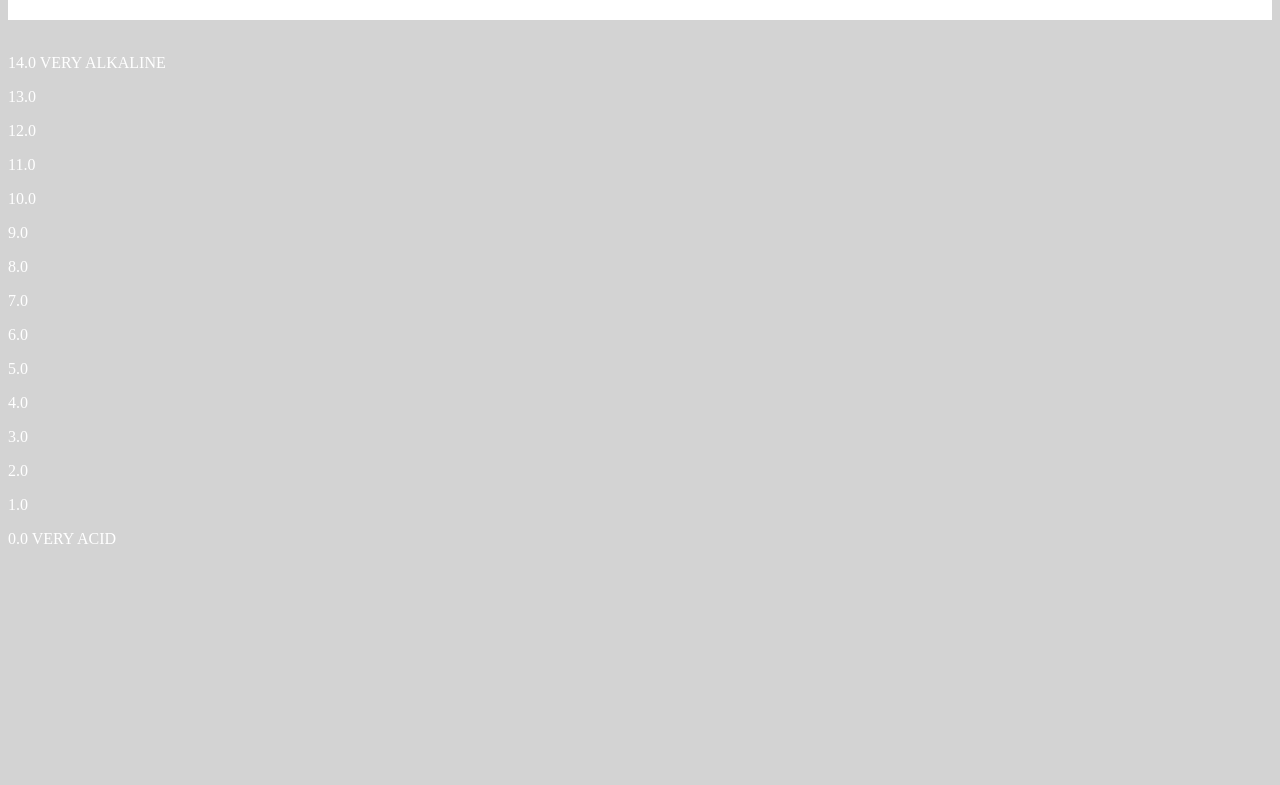
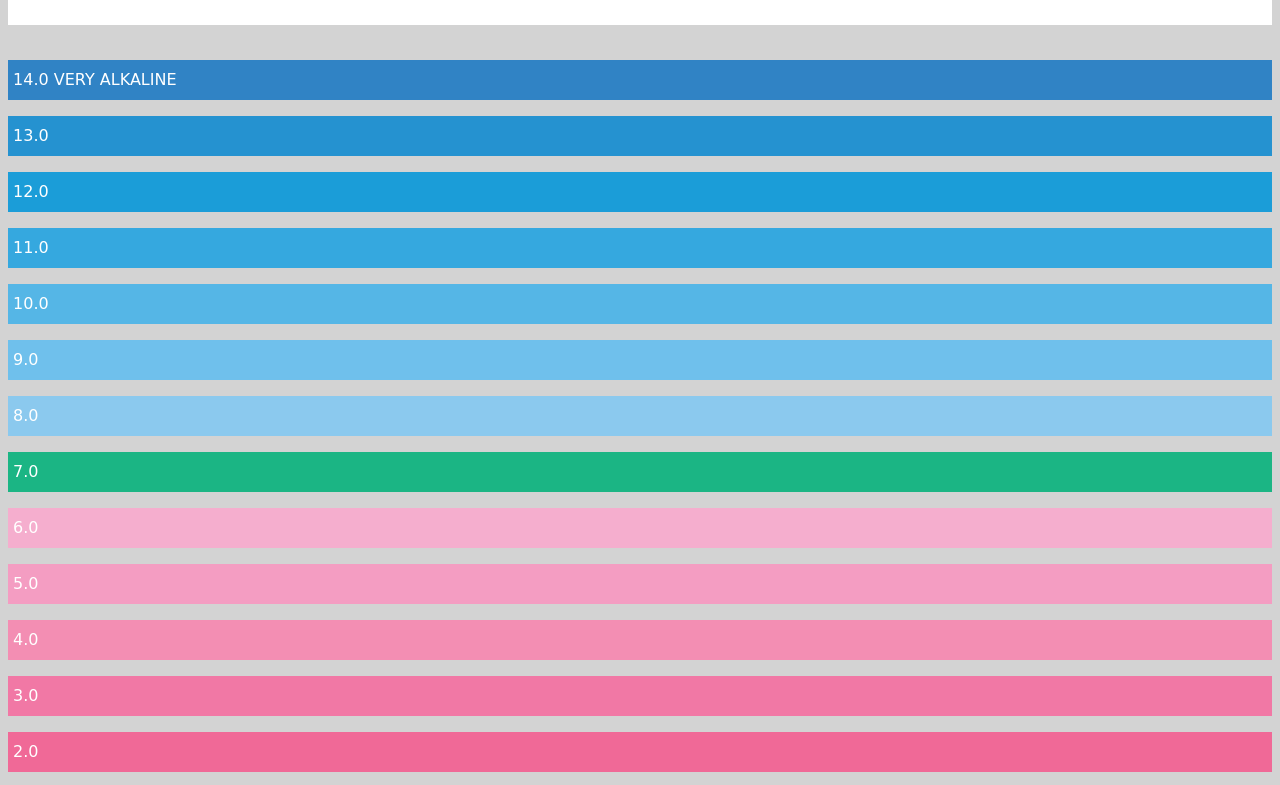
Before and after one commit to Saif-Asif/Gradient-Color-Table, a plain HTML site: page index.html in a window 1280 px wide. Shown: the part 140-925 px from the top of the page. Before the commit the page ends 800 px from the top, so only its background shows below. Drawn offline with Linux system fonts and the light colour scheme; a web font is replaced by a local one.

Commit message:
Ph-Scale

```diff
--- a/index.html
+++ b/index.html
@@ -11,15 +11,26 @@
     <br />
     <div class="SS">
       <br />
-      <h1>pH Scale</h1>
+      <h1>&nbsp;&nbsp;pH Scale</h1>
       <br />
     </div>
     <br />
-    <div>
-     <p class="AA"> 14.0 VERY ALKALINE</p>
-      <P class="AS"> 13.0 </P><P class="AD"> 12.0 </P><P class="AF"> 11.0</P><P class="AG"> 10.0 </P><P class="AH"> 9.0 </P><P class="AJ"> 8.0</P><P class="AK">7.0</P>
-      <P class="AL"> 6.0 </P><P class="AZ" >5.0 </P><P class="AX" >4.0 </P><P class="AC" >3.0</P> <P class="AV">2.0 </P><P class="AB">1.0 </P><P class="AN">0.0 VERY
-      ACID</P>
+    <div class="divs">
+      <p class="AA">&nbsp;14.0 VERY ALKALINE</p>
+      <p class="AS">&nbsp;13.0</p>
+      <p class="AD">&nbsp;12.0</p>
+      <p class="AF">&nbsp;11.0</p>
+      <p class="AG">&nbsp;10.0</p>
+      <p class="AH">&nbsp;9.0</p>
+      <p class="AJ">&nbsp;8.0</p>
+      <p class="AK">&nbsp;7.0</p>
+      <p class="AL">&nbsp;6.0</p>
+      <p class="AZ">&nbsp;5.0</p>
+      <p class="AX">&nbsp;4.0</p>
+      <p class="AC">&nbsp;3.0</p>
+      <p class="AV">&nbsp;2.0</p>
+      <p class="AB">&nbsp;1.0</p>
+      <p class="AN">&nbsp;0.0 VERY ACID</p>
     </div>
   </body>
 </html>
--- a/style.css
+++ b/style.css
@@ -1,109 +1,90 @@
+@import url("https://fonts.googleapis.com/css2?family=Edu+TAS+Beginner:wght@600&display=swap");
+
 * {
-
-background-color: lightgray
-
+  font-family: "Edu TAS Beginner", cursive;
+  background-color: lightgray;
 }
 
-
-
-
-
-.SS, h1 {
-color:lightslategray ;
-background-color:white;
-
+.divs {
+  line-height: 250%;
 }
 
-
-.AA{
-color:white ;
-background-color: ;
+.SS,
+h1 {
+  color: lightslategray;
+  background-color: white;
 }
 
-
-.AS{
-
-    color:white ;
-    background-color: ;
+.AA {
+  color: white;
+  background-color: rgb(48, 131, 197);
 }
 
-.AD{
-
-    color:white ;
-    background-color: ;
-
+.AS {
+  color: white;
+  background-color: rgb(37, 146, 208);
 }
 
-.AF{
-
-
-    color:white ;
-    background-color: ;
+.AD {
+  color: white;
+  background-color: rgb(27, 157, 216);
 }
 
-.AG{
-    color:white ;
-    background-color: ;
-
+.AF {
+  color: white;
+  background-color: rgb(53, 168, 223);
 }
 
-.AH
-{
-    color:white ;
-    background-color: ;
-
-
-}
-.AJ{
-    color:white ;
-    background-color: ;
-
+.AG {
+  color: white;
+  background-color: rgb(85, 182, 230);
 }
 
-.AK{
-
-    color:white ;
-    background-color: ;
+.AH {
+  color: white;
+  background-color: rgb(111, 192, 236);
+}
+.AJ {
+  color: white;
+  background-color: rgb(139, 201, 238);
 }
 
-.AL{
-
-    color:white ;
-    background-color: ;
+.AK {
+  color: white;
+  background-color: rgb(27, 181, 132);
 }
 
-.AZ{
-
-    color:white ;
-    background-color: ;
+.AL {
+  color: white;
+  background-color: rgb(245, 174, 206);
 }
 
-.AX{
-    color:white ;
-    background-color: ;
-
+.AZ {
+  color: white;
+  background-color: rgb(244, 157, 194);
 }
 
-.AC{
-
-    color:white ;
-    background-color: ;
+.AX {
+  color: white;
+  background-color: rgb(243, 142, 179);
 }
 
-.AV{
-    color:white ;
-    background-color: ;
-
+.AC {
+  color: white;
+  background-color: rgb(241, 120, 165);
 }
 
-.AB{
-
-    color:white ;
-background-color: ;
+.AV {
+  color: white;
+  background-color: rgb(240, 105, 151);
 }
 
-.AN{
+.AB {
+  color: white;
+  background-color: rgb(240, 86, 138);
+}
 
-    color:white ;
-background-color: ;
+.AN {
+  color: white;
+  background-color: rgb(238, 49, 126);
 }
```
